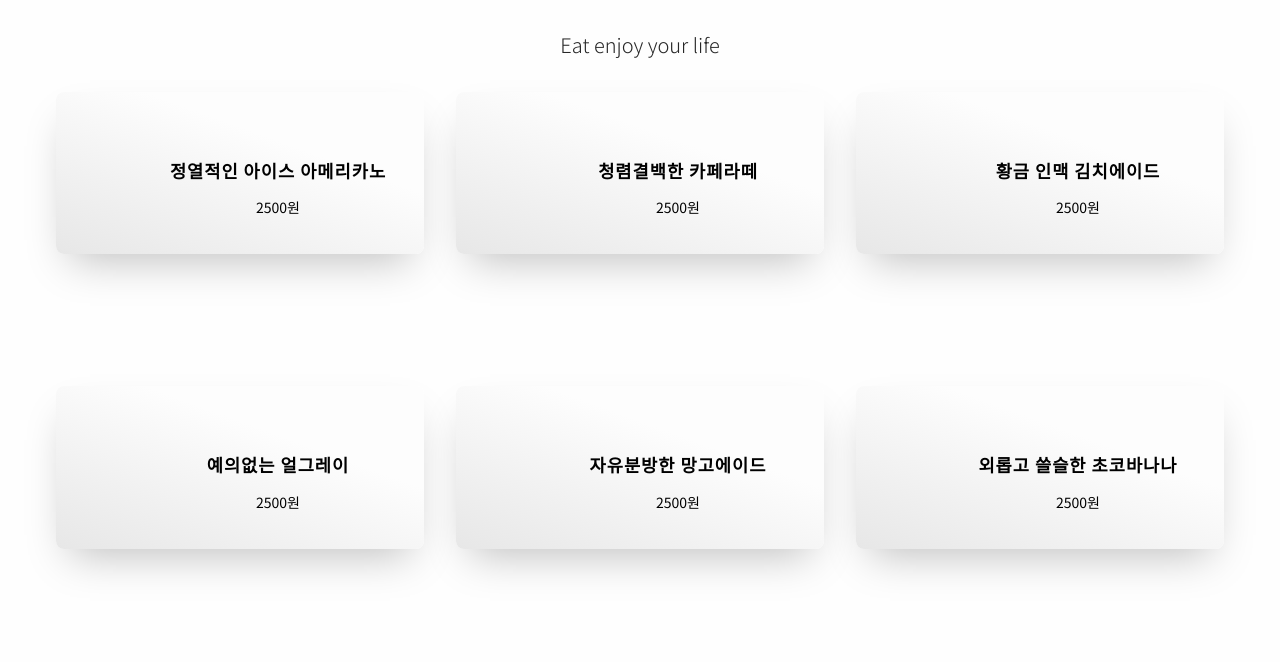
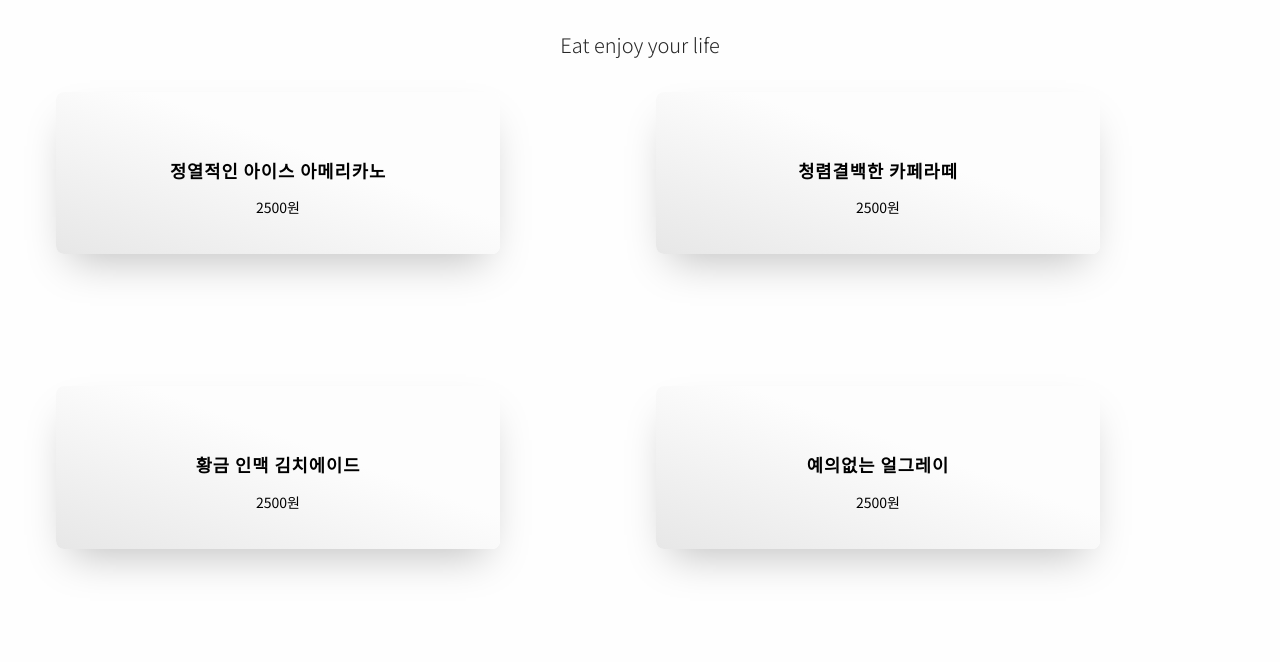
Before and after one commit to wook0526/interactivestorytelling, a plain HTML site: page index.html in a window 1280 px wide. Shown: the part 133-795 px from the top of the page. Drawn offline with Linux system fonts and the light colour scheme.

Commit message:
Update style.css

```diff
--- a/style.css
+++ b/style.css
@@ -61,19 +61,9 @@ img {
   display: flex;
   padding: 1rem;
   margin-bottom: 100px;
+  width: 50%;
 }
 
-@media (min-width: 20rem) {
-  .cards_item {
-    width: 50%;
-  }
-}
-
-@media (min-width: 56rem) {
-  .cards_item {
-    width: 33.3333%;
-  }
-}
 
 .card {
   background-color: white;
```
